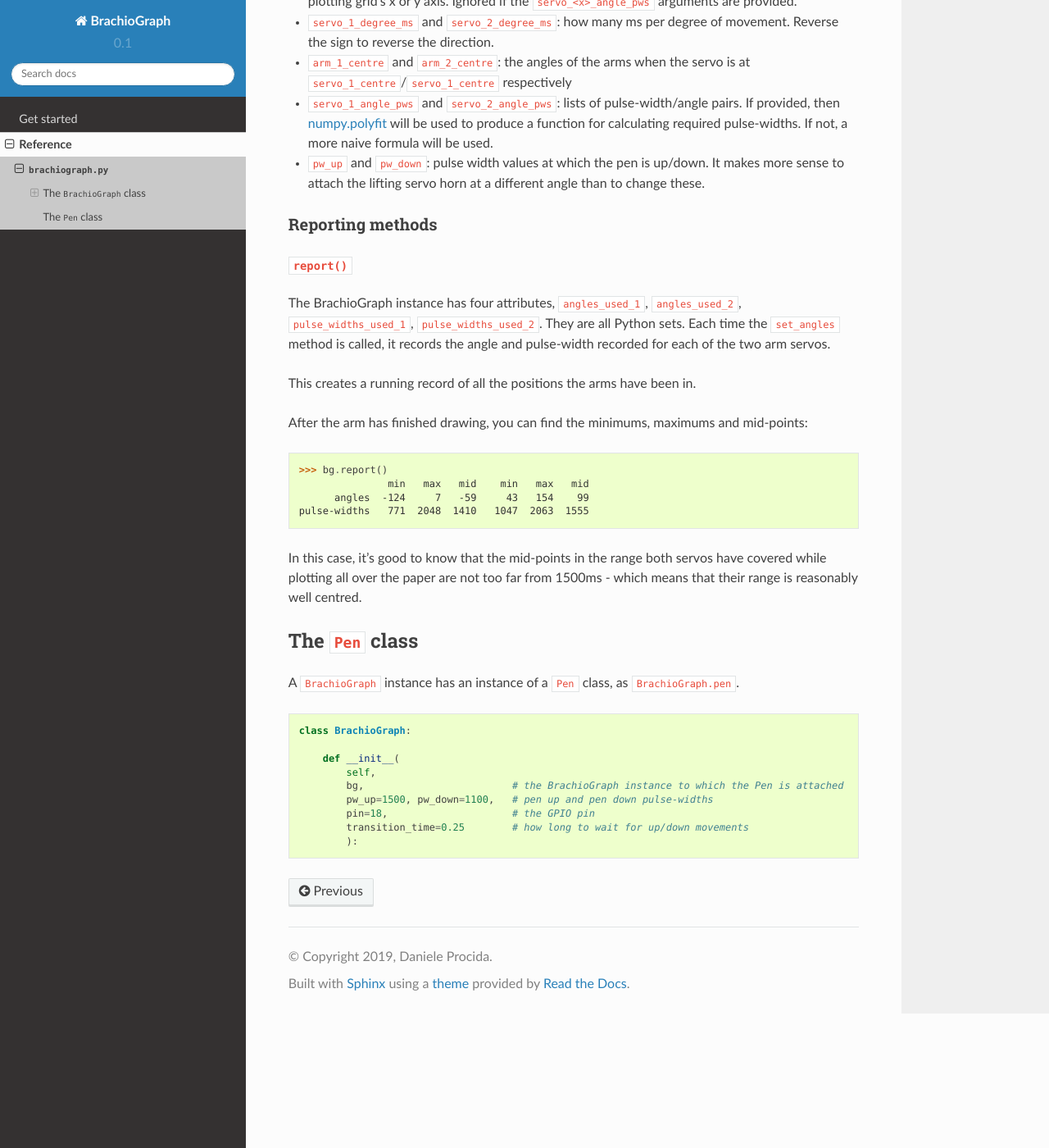
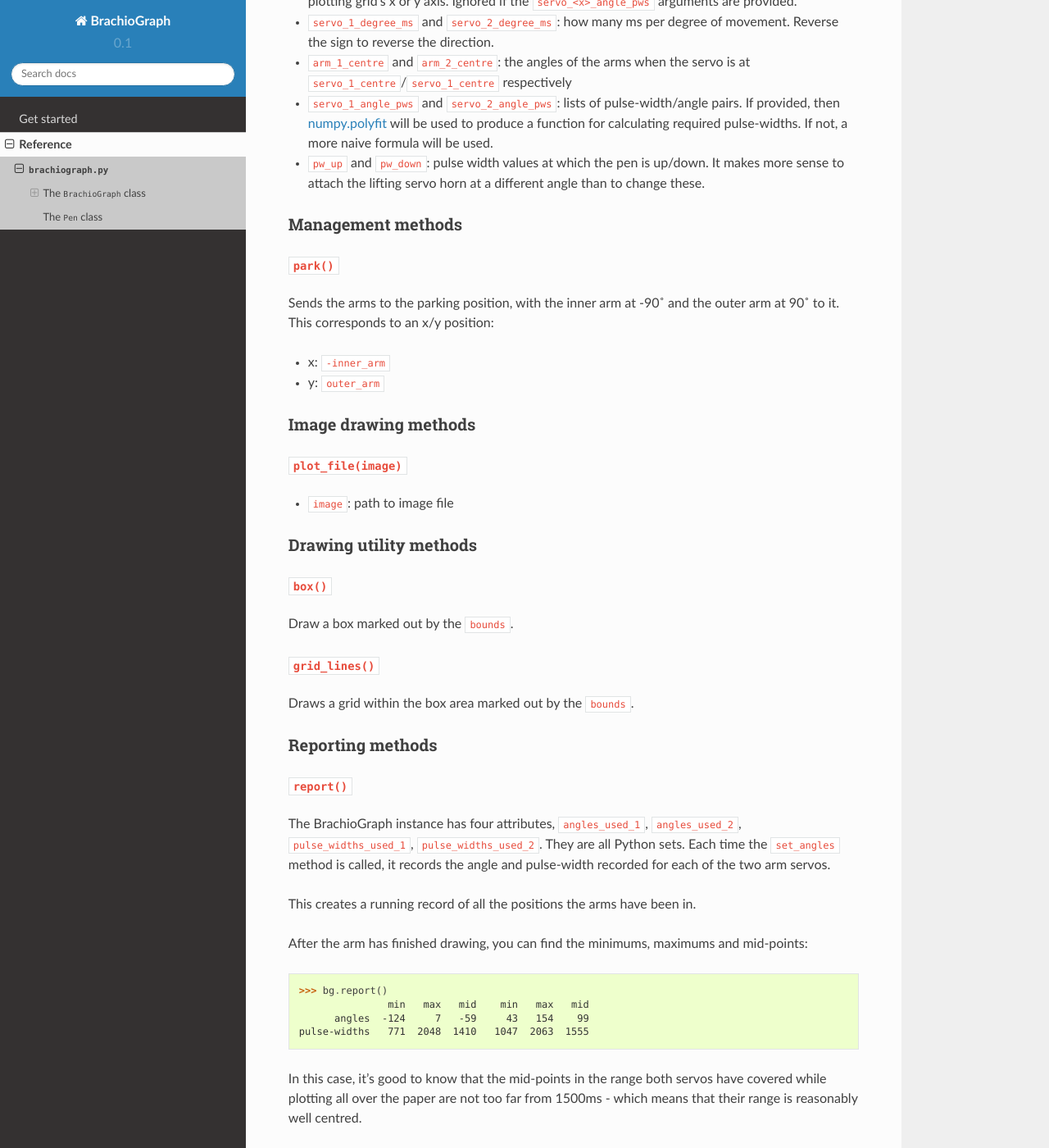
Before and after one commit to evildmp/BrachioGraph, a Sphinx documentation site: the page built from docs/reference/brachiograph.rst, in a window 1280 px wide and 1400 px high, scrolled down 749 px. Shown: the whole window at 82% size. Built offline with Sphinx 7.4.7 and the Read the Docs theme 2.0.0, drawn with Linux system fonts in a browser that asks for light colours; pages that are not in the unit, such as notebooks, are missing from menus.

Commit message:
Added some methods to reference

```diff
--- a/docs/reference/brachiograph.rst
+++ b/docs/reference/brachiograph.rst
@@ -46,6 +46,43 @@ The ``BrachioGraph`` class
   servo horn at a different angle than to change these.
 
 
+Management methods
+~~~~~~~~~~~~~~~~~~
+
+``park()``
+^^^^^^^^^^^^
+
+Sends the arms to the parking position, with the inner arm at -90˚ and the outer arm at 90˚ to it.
+This corresponds to an x/y position:
+
+* x: ``-inner_arm``
+* y: ``outer_arm``
+
+
+Image drawing methods
+~~~~~~~~~~~~~~~~~~~~~~~
+
+``plot_file(image)``
+^^^^^^^^^^^^^^^^^^^^
+
+* ``image``: path to image file
+
+
+Drawing utility methods
+~~~~~~~~~~~~~~~~~~~~~~~
+
+``box()``
+^^^^^^^^^^^^
+
+Draw a box marked out by the ``bounds``.
+
+
+``grid_lines()``
+^^^^^^^^^^^^^^^^^
+
+Draws a grid within the box area marked out by the ``bounds``.
+
+
 Reporting methods
 ~~~~~~~~~~~~~~~~~
 
```
